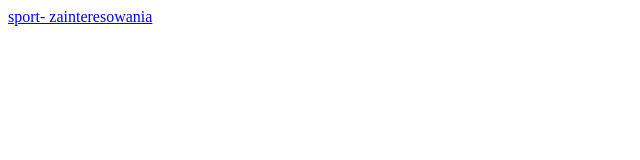
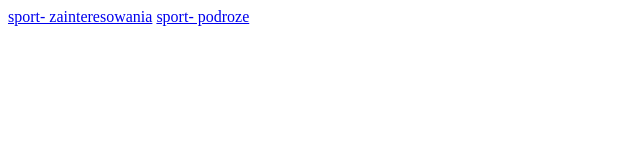
Before and after one commit to Fenrir-cloud/fenrir-cloud.github.io, a plain HTML site: page index.html in a window 1280 px wide. Shown: the whole page, without its empty margins (0-640 px from the left). Drawn offline with Linux system fonts and the light colour scheme.

Commit message:
Update index.html

```diff
--- a/index.html
+++ b/index.html
@@ -10,6 +10,7 @@
       <body>
 
          <a href="strona_sport.html">sport- zainteresowania</a>
+         <a href="strona_lekcja_3">sport- podroze</a>
       </body>
 
 
```
